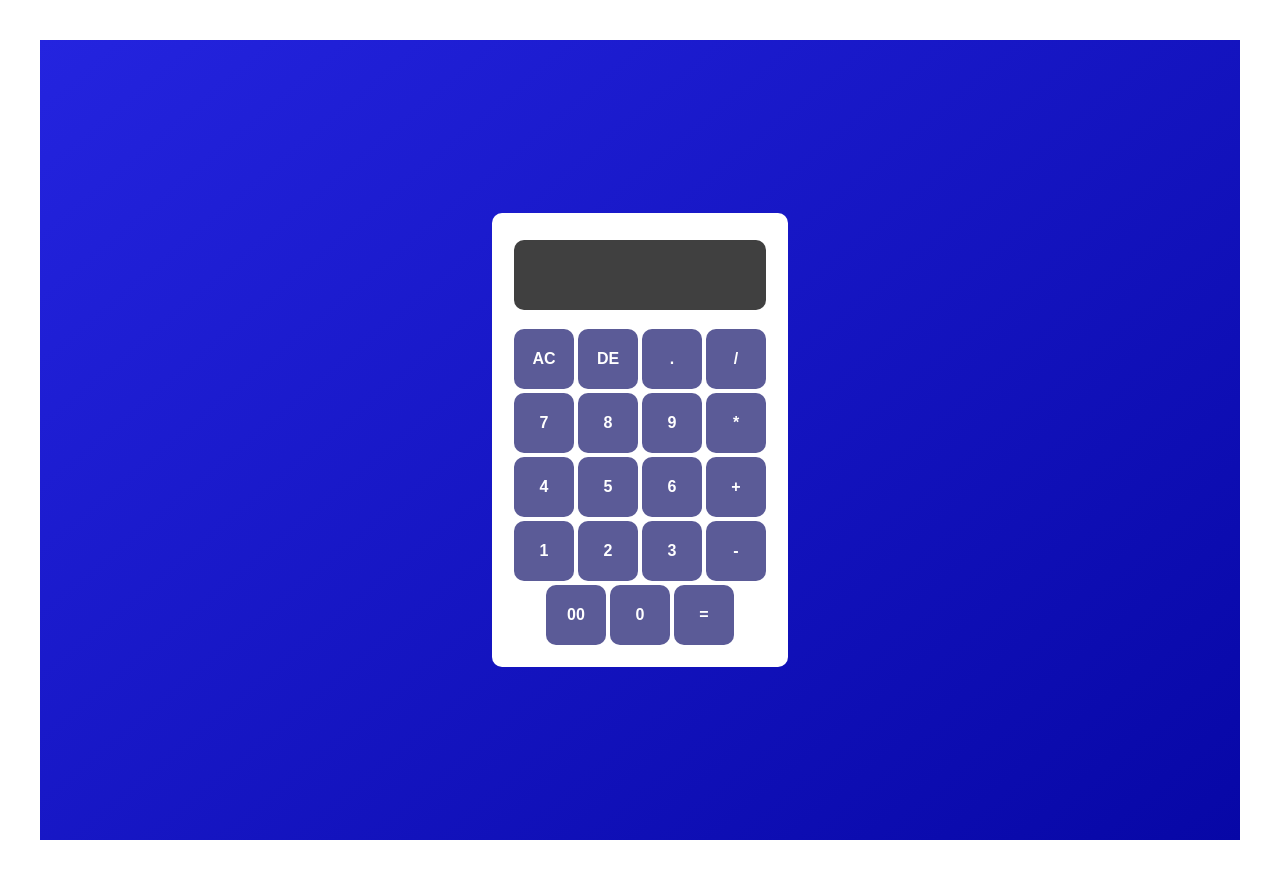
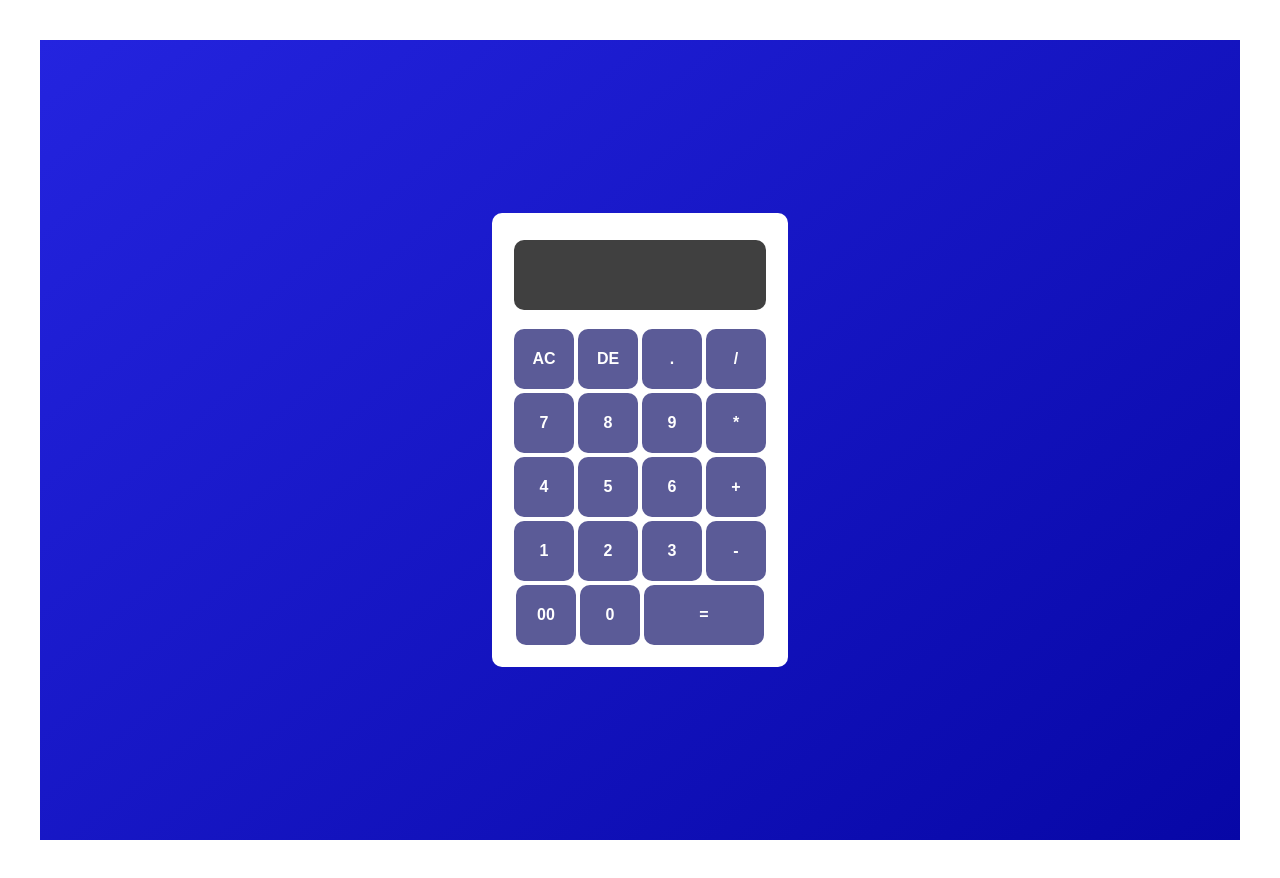
Before and after one commit to Dilwar96/TaschenRechner, a React (Vite) app: page / in a window 1280 px wide. Built offline with nearby package versions, Linux system fonts and the light colour scheme.

Commit message:
Fix button size for better UI consistency

```diff
--- a/src/Components/TaschenRechner.tsx
+++ b/src/Components/TaschenRechner.tsx
@@ -37,7 +37,7 @@ const TaschenRechner = () => {
           <div>
             <input type="button" value="00" />
             <input type="button" value="0" />
-            <input type="button" value="=" />
+            <input type="button" value="=" className="equal" />
           </div>
         </form>
       </div>
--- a/src/index.css
+++ b/src/index.css
@@ -43,5 +43,8 @@ form .display input {
   font-size: 40px;
   padding: 5px 10px;
   background-color: rgb(64, 64, 64);
+}
 
+form input.equal {
+  width: 120px;
 }
```
